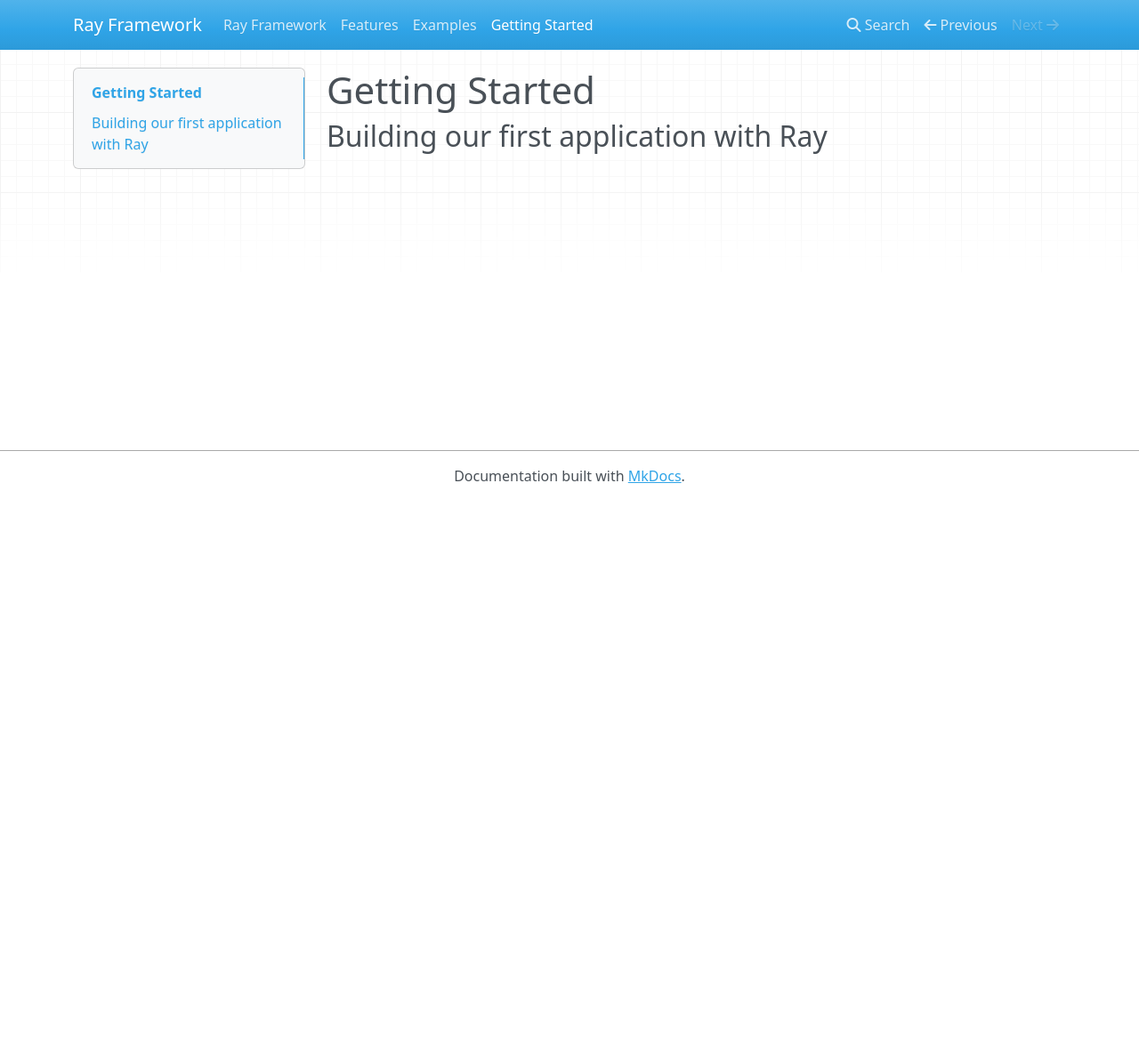
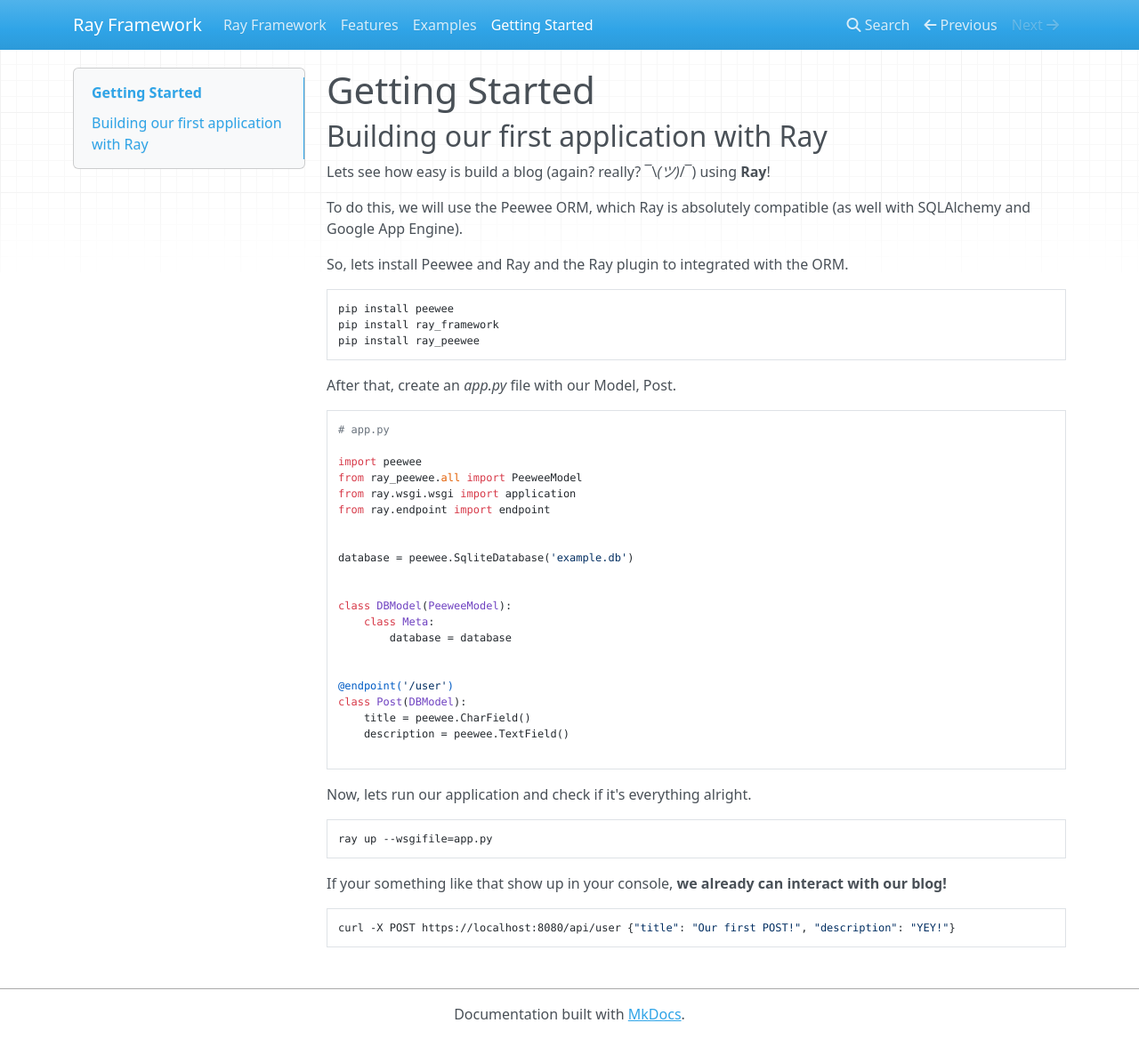
Before and after one commit to rayframework/rayframework.github.io, an MkDocs documentation site: the page built from docs/getting_started.md, in a window 1280 px wide and 1168 px high. Shown: the whole window at 89% size. Built offline with MkDocs 1.6.1, drawn with Linux system fonts in a browser that asks for light colours; nearby versions of some CDN libraries.

Commit message:
Building the getting started manual

````diff
--- a/docs/getting_started.md
+++ b/docs/getting_started.md
@@ -2,3 +2,54 @@
 
 
 ## Building our first application with Ray
+
+Lets see how easy is build a blog (again? really? ¯\\_(ツ)_/¯) using **Ray**!
+
+To do this, we will use the Peewee ORM, which Ray is absolutely compatible (as well with SQLAlchemy and Google App Engine).
+
+So, lets install Peewee and Ray and the Ray plugin to integrated with the ORM.
+
+
+```bash
+pip install peewee
+pip install ray_framework
+pip install ray_peewee
+```
+
+After that, create an *app.py* file with our Model, Post.
+
+```python
+# app.py
+
+import peewee
+from ray_peewee.all import PeeweeModel
+from ray.wsgi.wsgi import application
+from ray.endpoint import endpoint
+
+
+database = peewee.SqliteDatabase('example.db')
+
+
+class DBModel(PeeweeModel):
+    class Meta:
+        database = database
+
+
+@endpoint('/user')
+class Post(DBModel):
+    title = peewee.CharField()
+    description = peewee.TextField()
+
+```
+
+Now, lets run our application and check if it's everything alright.
+
+```bash
+ray up --wsgifile=app.py
+```
+
+If your something like that show up in your console, **we already can interact with our blog!**
+
+```bash
+curl -X POST https://localhost:8080/api/user {"title": "Our first POST!", "description": "YEY!"}
+```
````
Also changed, not shown: docs/index.md (+5 -0 lines).
